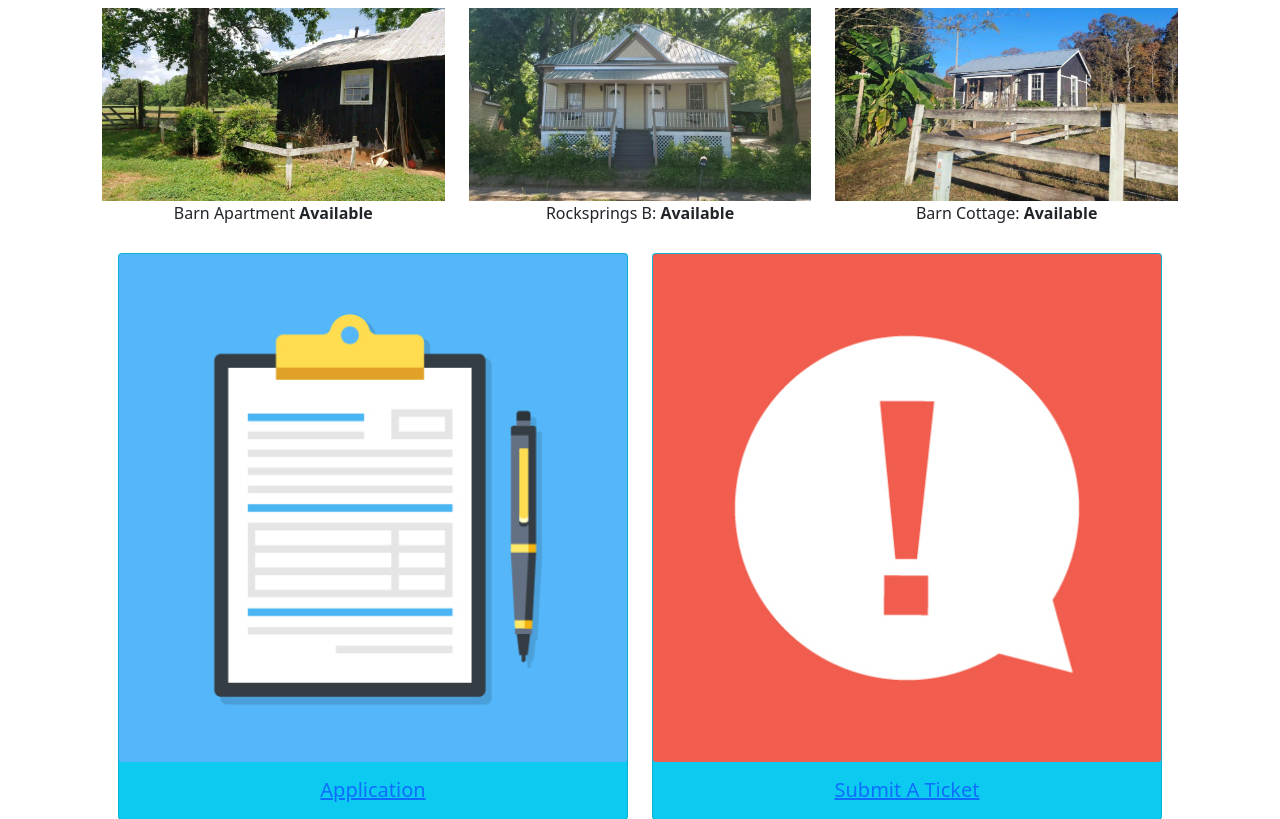
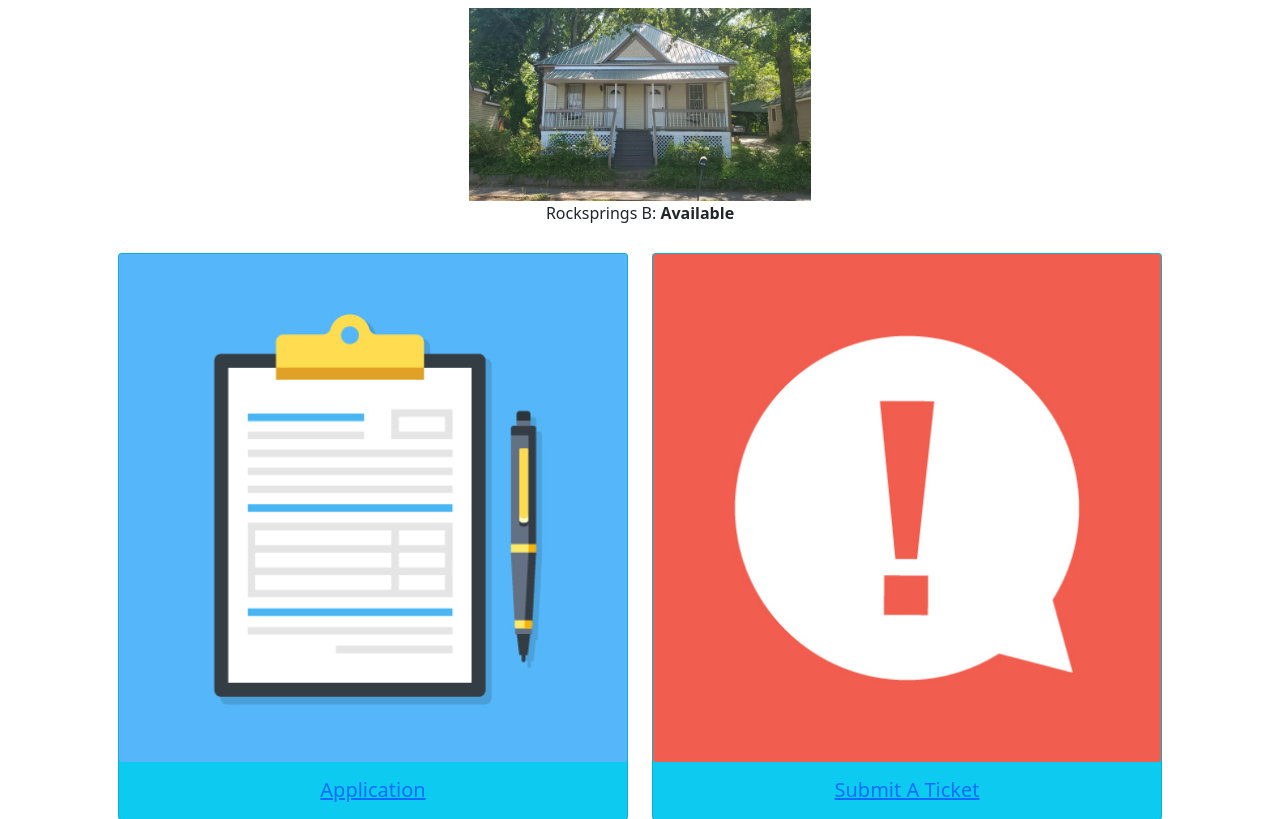
Before and after one commit to elisspace/pops, a PHP site: page / in a window 1280 px wide. Shown: the part 56-875 px from the top of the page. Run offline with PHP 8.4, Linux system fonts and the light colour scheme.

Commit message:
update availability

```diff
--- a/index.php
+++ b/index.php
@@ -10,18 +10,20 @@
         <a href="p/shankle.php"><img src="pics/shankle/shankle_front_3_perc.webp" class="d-block w-100" alt="Shankle Road"></a>
         Shankle Road: <b>Unavailable</b>
     </div> -->
-    <div class="col">
+ <!--    <div class="col">
        <a href="p/barn.php"><img src="pics/barn/barn_front_0_perc.webp" class="d-block w-100" alt="Barn Apartment"></a>
         Barn Apartment <b>Available</b>
-    </div>
+    </div> -->
+
     <div class="col">
     <a href="p/rocksprings-b.php"><img src="pics/rocksprings/rocksprings-front-72-perc.webp" class="d-block w-100" alt="Rocksprings B"></a>
         Rocksprings B: <b>Available</b>
     </div>
-     <div class="col">
+ <!--     <div class="col">
        <a href="p/cottage.php"> <img src="pics/cottage/cottage_front_0_perc.webp" class="d-block w-100" alt="Barn Cottage"></a>
         Barn Cottage: <b>Available</b>
-    </div>
+    </div> -->
+
     <!-- <div class="col">
        <a href="p/cotton.php"> <img src="pics/cotton/cotton_front_0_perc.webp" class="d-block w-100" alt="Cotton Street"></a>
         Cotton Street: <b>Unavailable</b>
```
